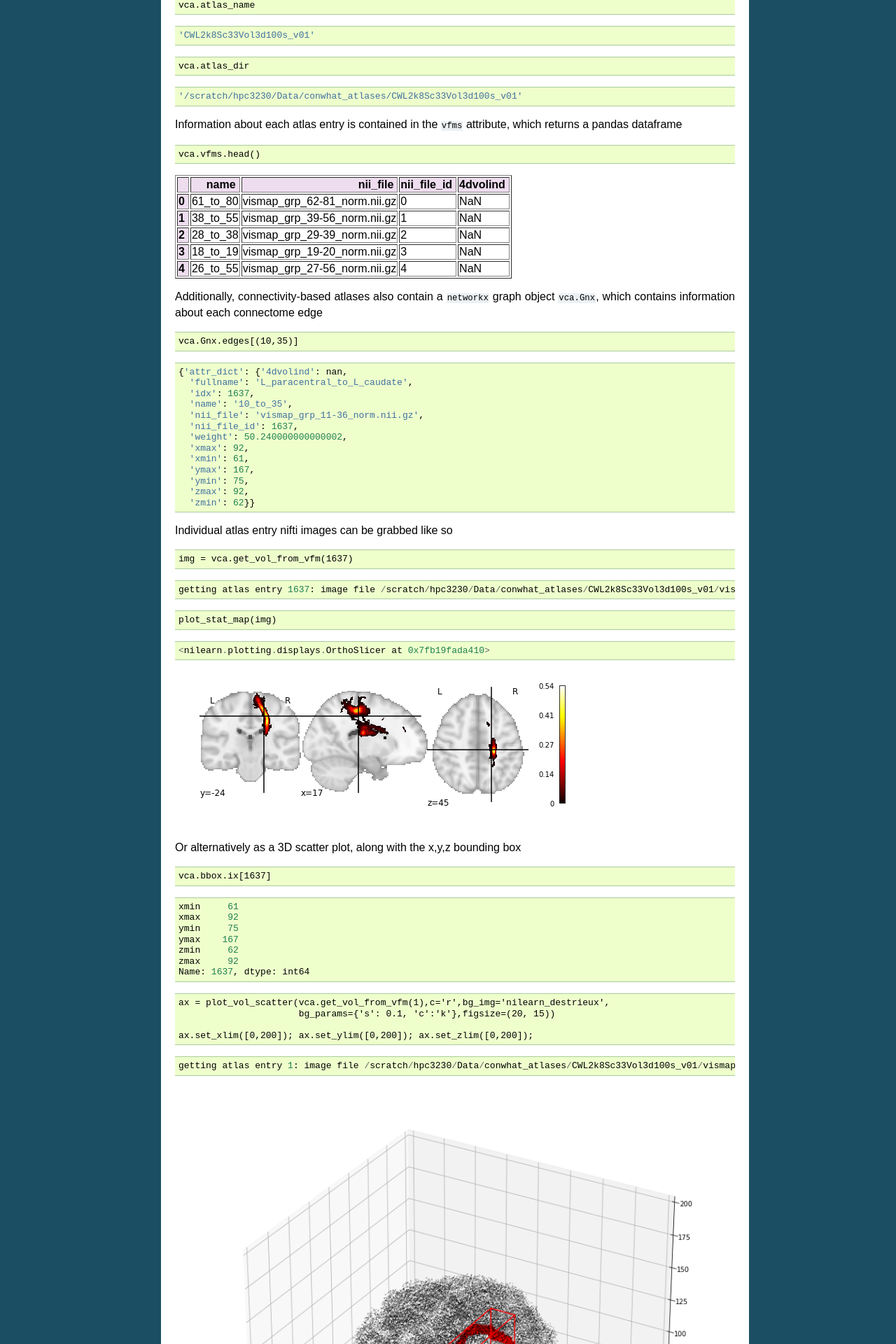
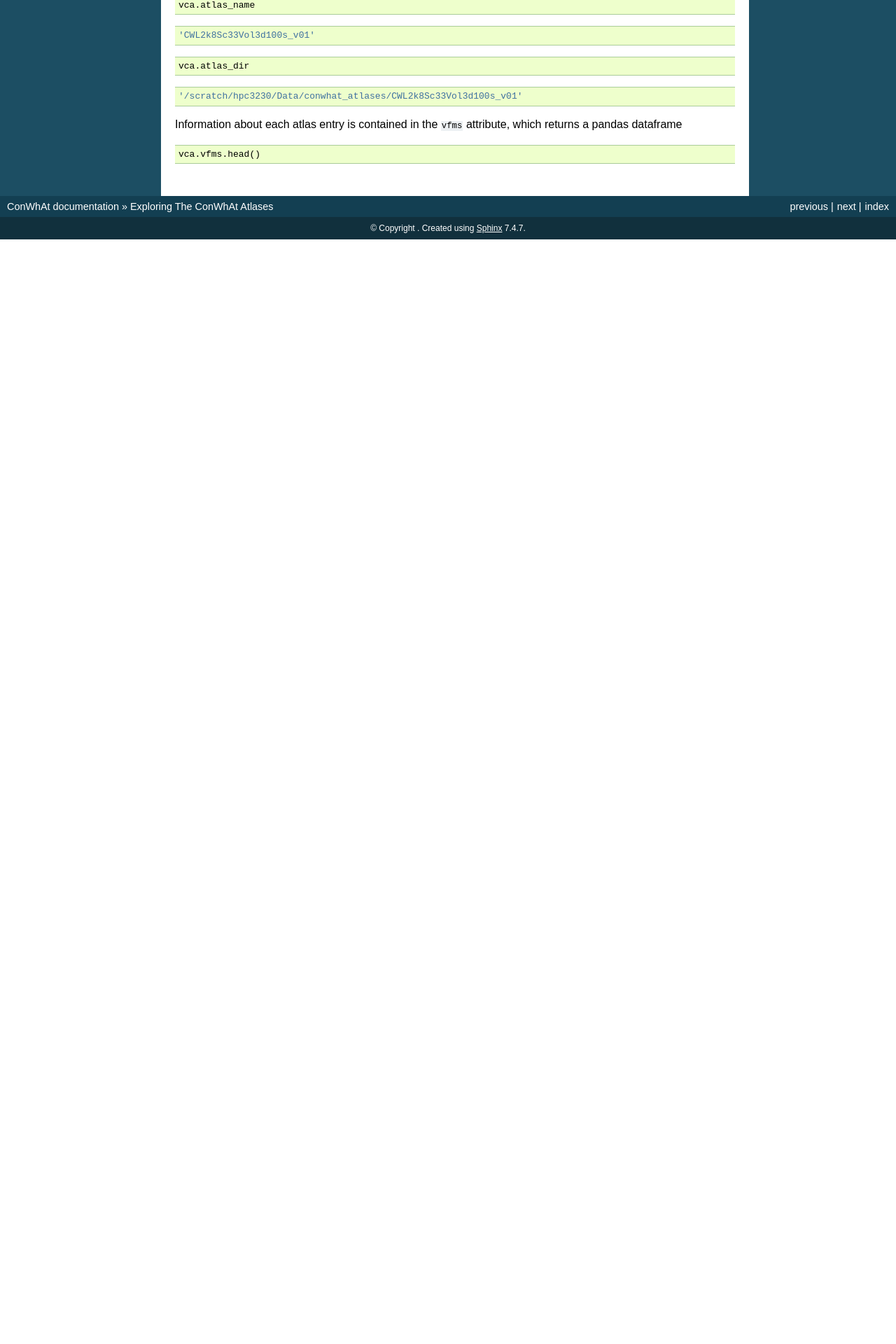
Before and after one commit to JohnGriffiths/ConWhAt, a Sphinx documentation site: the page built from docs/getting_started/exploring_the_atlases.rst, in a window 1280 px wide. Shown: the part 795-2715 px from the top of the page at 70% size. Built offline with Sphinx 7.4.7, drawn with Linux system fonts in a browser that asks for light colours; after the commit the page ends 1137 px from its top, so only the background shows below that; some of the changed text lies outside the part shown.

Commit message:
Update exploring_the_atlases.rst

```diff
--- a/docs/getting_started/exploring_the_atlases.rst
+++ b/docs/getting_started/exploring_the_atlases.rst
@@ -86,271 +86,3 @@ attribute, which returns a pandas dataframe
 .. code:: ipython2
 
     vca.vfms.head()
-
-
-
-
-.. raw:: html
-
-    <div>
-    <style>
-        .dataframe thead tr:only-child th {
-            text-align: right;
-        }
-
-        .dataframe thead th {
-            text-align: left;
-        }
-
-        .dataframe tbody tr th {
-            vertical-align: top;
-        }
-    </style>
-    <table border="1" class="dataframe">
-      <thead>
-        <tr style="text-align: right;">
-          <th></th>
-          <th>name</th>
-          <th>nii_file</th>
-          <th>nii_file_id</th>
-          <th>4dvolind</th>
-        </tr>
-      </thead>
-      <tbody>
-        <tr>
-          <th>0</th>
-          <td>61_to_80</td>
-          <td>vismap_grp_62-81_norm.nii.gz</td>
-          <td>0</td>
-          <td>NaN</td>
-        </tr>
-        <tr>
-          <th>1</th>
-          <td>38_to_55</td>
-          <td>vismap_grp_39-56_norm.nii.gz</td>
-          <td>1</td>
-          <td>NaN</td>
-        </tr>
-        <tr>
-          <th>2</th>
-          <td>28_to_38</td>
-          <td>vismap_grp_29-39_norm.nii.gz</td>
-          <td>2</td>
-          <td>NaN</td>
-        </tr>
-        <tr>
-          <th>3</th>
-          <td>18_to_19</td>
-          <td>vismap_grp_19-20_norm.nii.gz</td>
-          <td>3</td>
-          <td>NaN</td>
-        </tr>
-        <tr>
-          <th>4</th>
-          <td>26_to_55</td>
-          <td>vismap_grp_27-56_norm.nii.gz</td>
-          <td>4</td>
-          <td>NaN</td>
-        </tr>
-      </tbody>
-    </table>
-    </div>
-
-
-
-Additionally, connectivity-based atlases also contain a ``networkx``
-graph object ``vca.Gnx``, which contains information about each
-connectome edge
-
-.. code:: ipython2
-
-    vca.Gnx.edges[(10,35)]
-
-
-
-
-.. parsed-literal::
-
-    {'attr_dict': {'4dvolind': nan,
-      'fullname': 'L_paracentral_to_L_caudate',
-      'idx': 1637,
-      'name': '10_to_35',
-      'nii_file': 'vismap_grp_11-36_norm.nii.gz',
-      'nii_file_id': 1637,
-      'weight': 50.240000000000002,
-      'xmax': 92,
-      'xmin': 61,
-      'ymax': 167,
-      'ymin': 75,
-      'zmax': 92,
-      'zmin': 62}}
-
-
-
-Individual atlas entry nifti images can be grabbed like so
-
-.. code:: ipython2
-
-    img = vca.get_vol_from_vfm(1637)
-
-
-.. parsed-literal::
-
-    getting atlas entry 1637: image file /scratch/hpc3230/Data/conwhat_atlases/CWL2k8Sc33Vol3d100s_v01/vismap_grp_11-36_norm.nii.gz
-
-
-.. code:: ipython2
-
-    plot_stat_map(img)
-
-
-
-
-.. parsed-literal::
-
-    <nilearn.plotting.displays.OrthoSlicer at 0x7fb19fada410>
-
-
-
-
-.. image:: ../figs/slice_view.png
-
-
-
-Or alternatively as a 3D scatter plot, along with the x,y,z bounding box
-
-.. code:: ipython2
-
-    vca.bbox.ix[1637]
-
-
-
-
-.. parsed-literal::
-
-    xmin     61
-    xmax     92
-    ymin     75
-    ymax    167
-    zmin     62
-    zmax     92
-    Name: 1637, dtype: int64
-
-
-
-.. code:: ipython2
-
-    ax = plot_vol_scatter(vca.get_vol_from_vfm(1),c='r',bg_img='nilearn_destrieux',
-                          bg_params={'s': 0.1, 'c':'k'},figsize=(20, 15))
-
-    ax.set_xlim([0,200]); ax.set_ylim([0,200]); ax.set_zlim([0,200]);
-
-
-.. parsed-literal::
-
-    getting atlas entry 1: image file /scratch/hpc3230/Data/conwhat_atlases/CWL2k8Sc33Vol3d100s_v01/vismap_grp_39-56_norm.nii.gz
-
-
-
-.. image:: ../figs/scatter_view.png
-
-
-We can also view the weights matrix like so:
-
-.. code:: ipython2
-
-    fig, ax = plt.subplots(figsize=(16,12))
-
-    sns.heatmap(np.log1p(vca.weights),xticklabels=vca.region_labels,
-                yticklabels=vca.region_labels,ax=ax);
-    plt.tight_layout()
-
-
-
-.. image:: ../figs/weights_matrix.png
-
-
-The ``vca`` object also contains x,y,z bounding boxes for each structure
-
-We also stored additional useful information about the ROIs in the
-associated parcellation, including cortical/subcortical labels
-
-.. code:: ipython2
-
-    vca.cortex
-
-
-
-
-.. parsed-literal::
-
-    array([ 1.,  1.,  1.,  1.,  1.,  1.,  1.,  1.,  1.,  1.,  1.,  1.,  1.,
-            1.,  1.,  1.,  1.,  1.,  1.,  1.,  1.,  1.,  1.,  1.,  1.,  1.,
-            1.,  1.,  1.,  1.,  1.,  1.,  1.,  1.,  0.,  0.,  0.,  0.,  0.,
-            0.,  0.,  0.,  1.,  1.,  1.,  1.,  1.,  1.,  1.,  1.,  1.,  1.,
-            1.,  1.,  1.,  1.,  1.,  1.,  1.,  1.,  1.,  1.,  1.,  1.,  1.,
-            1.,  1.,  1.,  1.,  1.,  1.,  1.,  1.,  1.,  1.,  1.,  0.,  0.,
-            0.,  0.,  0.,  0.,  0.])
-
-
-
-...hemisphere labels
-
-.. code:: ipython2
-
-    vca.hemispheres
-
-
-
-
-.. parsed-literal::
-
-    array([ 1.,  1.,  1.,  1.,  1.,  1.,  1.,  1.,  1.,  1.,  1.,  1.,  1.,
-            1.,  1.,  1.,  1.,  1.,  1.,  1.,  1.,  1.,  1.,  1.,  1.,  1.,
-            1.,  1.,  1.,  1.,  1.,  1.,  1.,  1.,  1.,  1.,  1.,  1.,  1.,
-            1.,  1.,  1.,  0.,  0.,  0.,  0.,  0.,  0.,  0.,  0.,  0.,  0.,
-            0.,  0.,  0.,  0.,  0.,  0.,  0.,  0.,  0.,  0.,  0.,  0.,  0.,
-            0.,  0.,  0.,  0.,  0.,  0.,  0.,  0.,  0.,  0.,  0.,  0.,  0.,
-            0.,  0.,  0.,  0.,  0.])
-
-
-
-...and region mappings to freesurfer's fsaverage brain
-
-.. code:: ipython2
-
-    vca.region_mapping_fsav_lh
-
-
-
-
-.. parsed-literal::
-
-    array([ 24.,  29.,  28., ...,  16.,   7.,   7.])
-
-
-
-.. code:: ipython2
-
-    vca.region_mapping_fsav_rh
-
-
-
-
-.. parsed-literal::
-
-    array([ 24.,  29.,  22., ...,   9.,   9.,   9.])
-
-
-
-which can be used for, e.g. plotting ROI data on a surface
-
-.. code:: ipython2
-
-    f = '/opt/freesurfer/freesurfer/subjects/fsaverage/surf/lh.inflated'
-    vtx,tri = nib.freesurfer.read_geometry(f)
-    plot_surf_roi([vtx,tri],vca.region_mapping_fsav_lh);
-
-
-
-.. image:: ../figs/rois_on_surf.png
```
